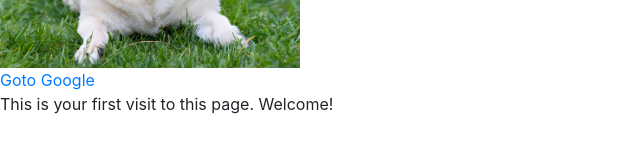
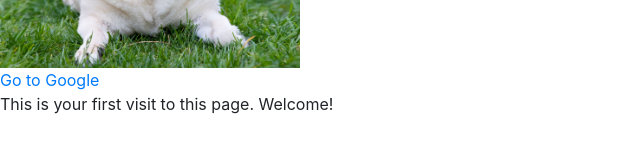
Before and after one commit to aprashar15/aprashar15.github.io, a plain HTML site: page index.html in a window 1280 px wide. Shown: the part 340-492 px from the top of the page, 0-640 px from the left. Drawn offline with nearby package versions, Linux system fonts and the light colour scheme.

Commit message:
Update index.html

```diff
--- a/index.html
+++ b/index.html
@@ -42,7 +42,7 @@
 		<p>Here is a photo of a pug</p>
 		<img src="Images/pug.jpg" width="300px">
 		<br>
-		<a href="https://www.google.com">Goto Google</a>
+		<a href="https://www.google.com">Go to Google</a>
 	</body>
 	<br>
 	<script type = "text/javascript">
```
